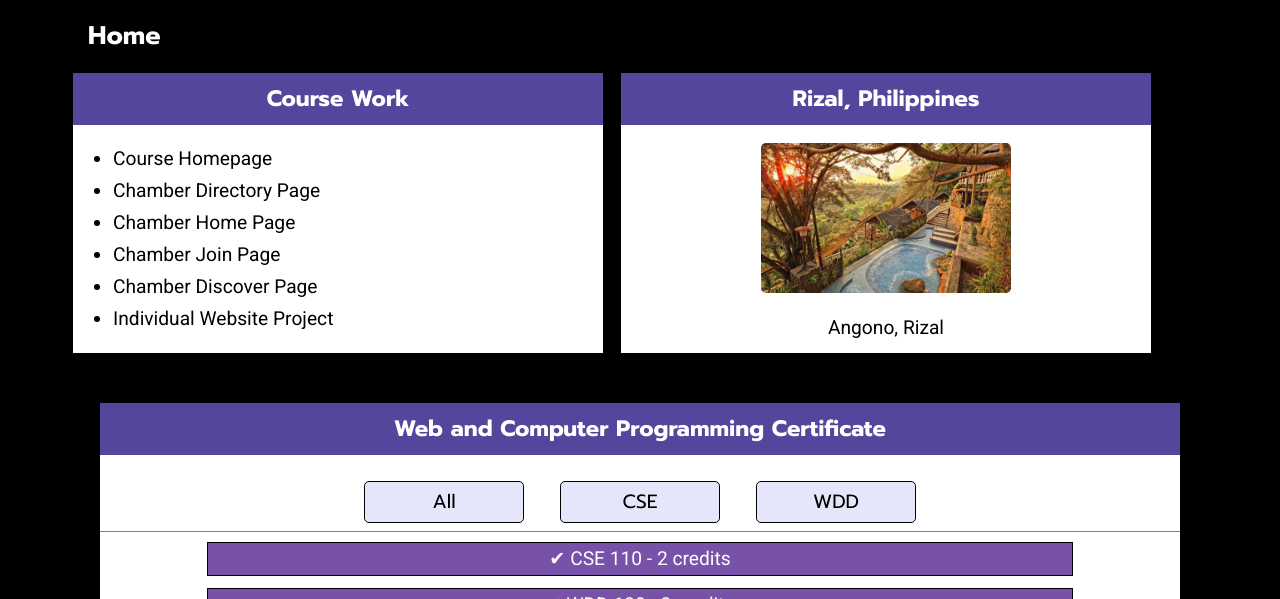
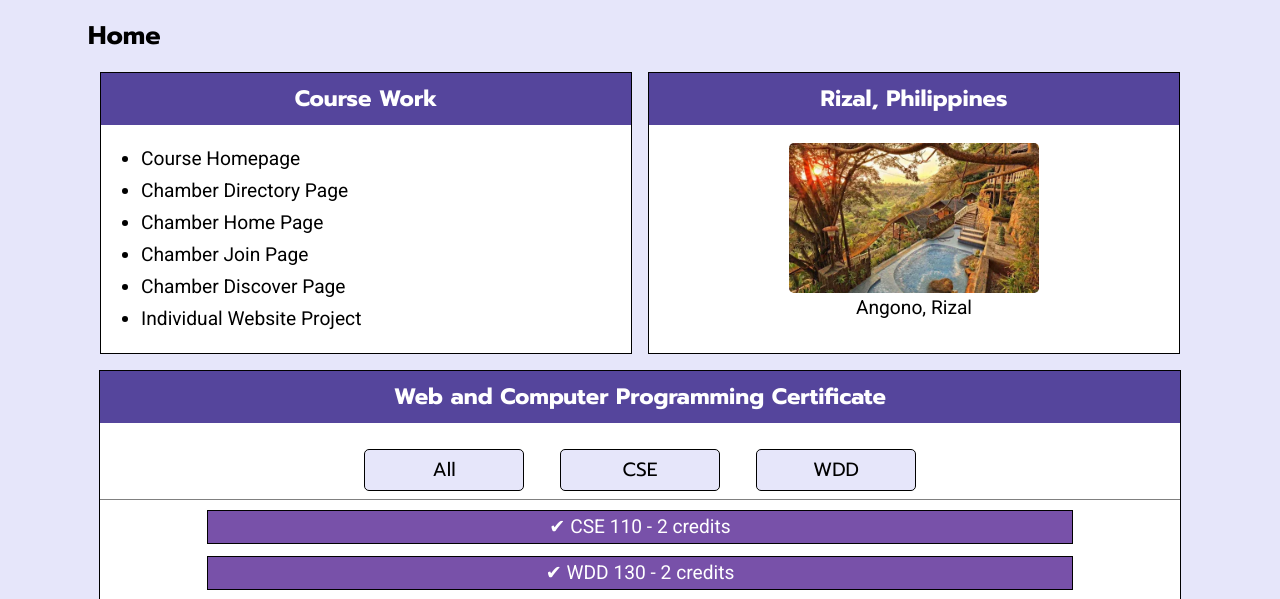
Before and after one commit to divgray/wdd231, a plain HTML site: page index.html in a window 1280 px wide. Shown: the part 190-789 px from the top of the page. Drawn offline with Linux system fonts and the light colour scheme.

Commit message:
down the rabbit hole

```diff
--- a/styles/basic.css
+++ b/styles/basic.css
@@ -1,5 +1,5 @@
 :root {
-    background-color: #000;
+    background-color: var(--light-background);
     line-height: .5rem;
     --heading-font: "Prompt", sans-serif;
     --text-font: "Roboto", sans-serif;
@@ -29,13 +29,20 @@ button {
     text-decoration: none;
 }
 
+section p {
+    font-family: var(--text-font);
+    font-size: .8rem;
+    margin-top: -.1rem;
+
+}
+
 .course-work li {
     text-align: left;
 }
 
 h1 {
     font-family: var(--heading-font);
-    color: #ffffff;
+    color: black;
     text-align: left;
     padding-left: 1rem;
     font-size: 1rem;
@@ -300,7 +307,7 @@ footer span {
         display: flex;
         justify-content: space-around;
         gap: 1rem;
-        margin: 2rem;
+        margin: auto;
     }
 
     .main-section section {
```
